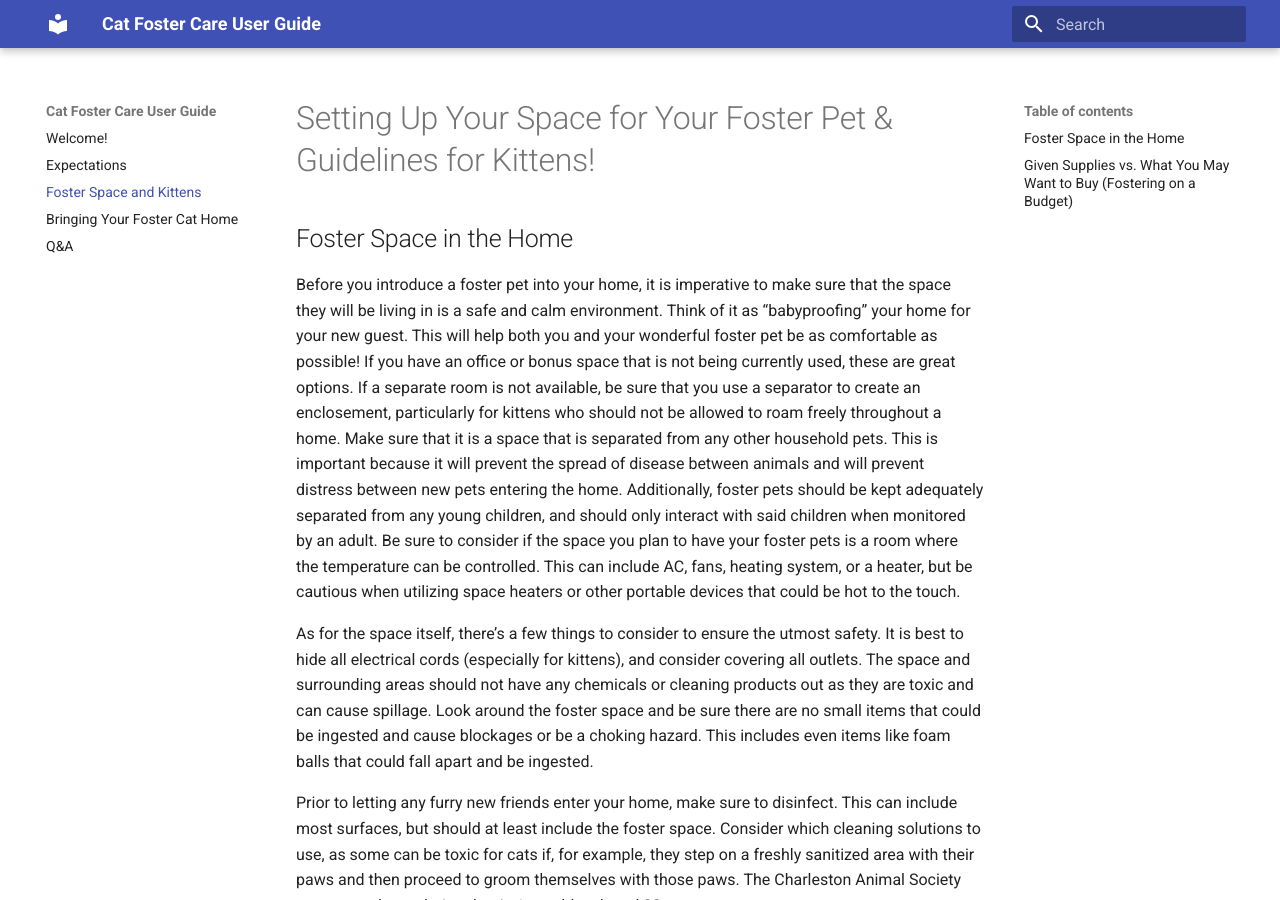
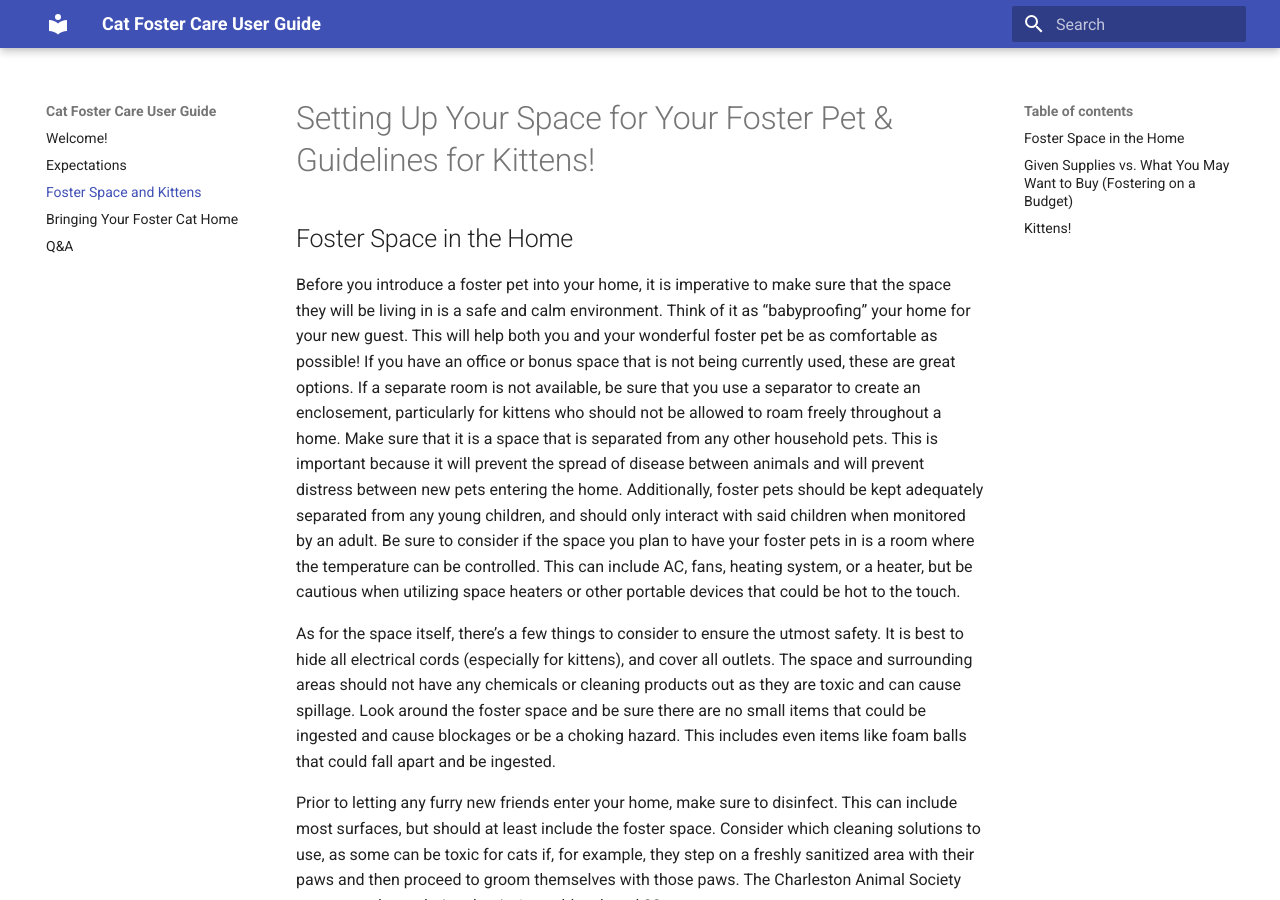
Before and after one commit to natkees/natkees.github.io, an MkDocs documentation site: the page built from docs/section2.md, in a window 1280 px wide and 900 px high. Built offline with MkDocs 1.6.1 and Material for MkDocs 9.7.7, drawn with Linux system fonts in a browser that asks for light colours; some of the changed text lies outside the part shown.

Commit message:
fixing kittens header

```diff
--- a/docs/section2.md
+++ b/docs/section2.md
@@ -2,9 +2,9 @@
 
 ## Foster Space in the Home
 
-Before you introduce a foster pet into your home, it is imperative to make sure that the space they will be living in is a safe and calm environment. Think of it as “babyproofing” your home for your new guest. This will help both you and your wonderful foster pet be as comfortable as possible! If you have an office or bonus space that is not being currently used, these are great options. If a separate room is not available, be sure that you use a separator to create an enclosement, particularly for kittens who should not be allowed to roam freely throughout a home. Make sure that it is a space that is separated from any other household pets. This is important because it will prevent the spread of disease between animals and will prevent distress between new pets entering the home. Additionally, foster pets should be kept adequately separated from any young children, and should only interact with said children when monitored by an adult. Be sure to consider if the space you plan to have your foster pets is a room where the temperature can be controlled. This can include AC, fans, heating system, or a heater, but be cautious when utilizing space heaters or other portable devices that could be hot to the touch.
+Before you introduce a foster pet into your home, it is imperative to make sure that the space they will be living in is a safe and calm environment. Think of it as “babyproofing” your home for your new guest. This will help both you and your wonderful foster pet be as comfortable as possible! If you have an office or bonus space that is not being currently used, these are great options. If a separate room is not available, be sure that you use a separator to create an enclosement, particularly for kittens who should not be allowed to roam freely throughout a home. Make sure that it is a space that is separated from any other household pets. This is important because it will prevent the spread of disease between animals and will prevent distress between new pets entering the home. Additionally, foster pets should be kept adequately separated from any young children, and should only interact with said children when monitored by an adult. Be sure to consider if the space you plan to have your foster pets in is a room where the temperature can be controlled. This can include AC, fans, heating system, or a heater, but be cautious when utilizing space heaters or other portable devices that could be hot to the touch.
 
-As for the space itself, there’s a few things to consider to ensure the utmost safety. It is best to hide all electrical cords (especially for kittens), and consider covering all outlets. The space and surrounding areas should not have any chemicals or cleaning products out as they are toxic and can cause spillage. Look around the foster space and be sure there are no small items that could be ingested and cause blockages or be a choking hazard. This includes even items like foam balls that could fall apart and be ingested.
+As for the space itself, there’s a few things to consider to ensure the utmost safety. It is best to hide all electrical cords (especially for kittens), and cover all outlets. The space and surrounding areas should not have any chemicals or cleaning products out as they are toxic and can cause spillage. Look around the foster space and be sure there are no small items that could be ingested and cause blockages or be a choking hazard. This includes even items like foam balls that could fall apart and be ingested.
 
 Prior to letting any furry new friends enter your home, make sure to disinfect. This can include most surfaces, but should at least include the foster space. Consider which cleaning solutions to use, as some can be toxic for cats if, for example, they step on a freshly sanitized area with their paws and then proceed to groom themselves with those paws. The Charleston Animal Society recommends a solution that is 1 part bleach and 32 parts water.
 
@@ -27,12 +27,12 @@ As a cat foster parent, you will be provided with:
 
 If the shelter you are working with to foster pets refuses to provide these supplies without adequate reasoning, that may be an indication that they are not a great organization to foster from. You may, of course, want to purchase additional supplies. It is helpful to have plastic bags on hand for disposing of litter, as well as paper towels, rags, and spray bottles for cleaning and disinfecting. It is always fun to get new toys for your foster pet, just make sure these are being sanitized too. You will likely be provided with some towels and blankets, but consider having more on hand, and cat beds for them to sleep on can help make your foster cat feel extra cozy and safe. You may want to consider buying metal food bowls, as plastic or other bowls can cause acne and are more porous, therefore harder to clean.
 
-**Kittens!**
+## Kittens!
 
 Additional supplies needed for kittens:
 
 Given their small size and new-ness to the world, kittens can require additional supplies. These are usually a smaller litterbox and bowls that are more suitable for short legs to reach, kitten-specific wet and dry food, and in instances with very young kittens - syringes and milk formula. Kittens are very playful and usually full of energy, which is lots of fun, but also means they require more frequent attention than older cats. Be sure to give your kitten lots of play time and keep an eye on them as often as your schedule allows. On top of all of their energy, kittens need lots of sleep, so providing them with a cozy and relatively quiet space is key. Kittens are small and adventurous, meaning they are more likely to find themselves in small crevices or hiding spots you may not have previously considered. In addition to illnesses, kittens are more susceptible to temperature, so be sure to keep their space at a moderate temperature to ensure they do not get too cold or hot. In fact, kittens are better suited for warmth, so consider plugging in a heated mat with a blanket.
 
-In general, kittens above 2 weeks of age should be able to use the litterbox intuitively, though it is a good idea to introduce them to their litter box upon their arrival. Kittens who have been weaned, typically by week 3 or 4, should be able to drink water from a shallow dish. Kittens under these ages will likely need to be helped when it comes to using the bathroom (referred to as ‘stimulating) and being weaned off a bottle/their mother.
+In general, kittens above 2 weeks of age should be able to use the litterbox intuitively, though it is a good idea to introduce them to their litter box upon their arrival. Kittens who have been weaned, typically by week 3 or 4, should be able to drink water from a shallow dish. Kittens under these ages will likely need to be helped when it comes to using the bathroom (referred to as stimulating) and being weaned off a bottle/their mother.
 
 Kittens between the ages of 0-3 weeks should be fed and stimulated every 2-3 hours. Those that are 3-4 weeks should be fed and stimulated every 4 hours, 4-5 weeks every 5 hours while they begin to use the litterbox themselves. For the remainder of the weeks they are under your care you should feed them kitten-safe food every 6-8 hours. Kittens should progress from being bottle fed formula, to a mixture of wet food and water, until kitten-safe wet and dry food.
```
Also changed, not shown: site/index.html, site/search/search_index.json, site/section2/index.html, site/section3/index.html.
